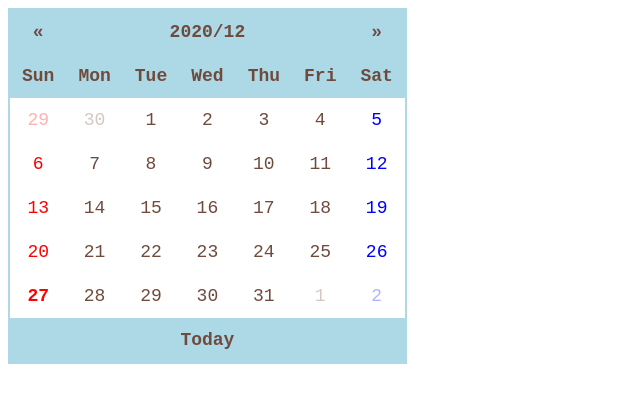
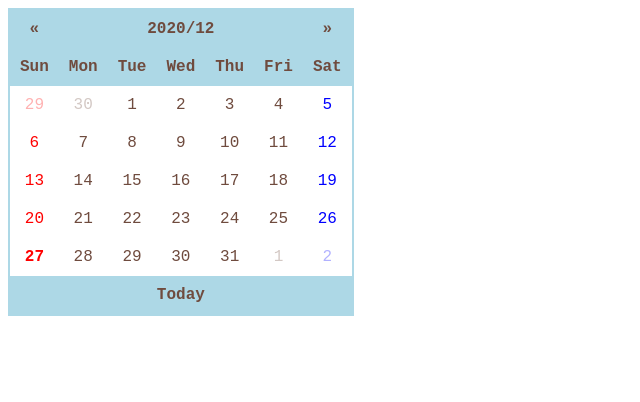
Before and after one commit to tarorinn/calendar.github.io, a plain HTML site: page index.html in a window 1280 px wide. Shown: the whole page, without its empty margins (0-640 px from the left). Drawn offline with Linux system fonts and the light colour scheme.

Commit message:
Update style.css

```diff
--- a/style.css
+++ b/style.css
@@ -1,6 +1,6 @@
 body {
   font-family: 'Courier New', monospace;
-  font-size: 18px;
+  font-size: 16px;
   color: #6f4b3e;
 }
 
@@ -16,7 +16,7 @@ tfoot {
 
 th,
 td {
-  padding: 12px;
+  padding: 10px;
   text-align: center;
 }
 
```
